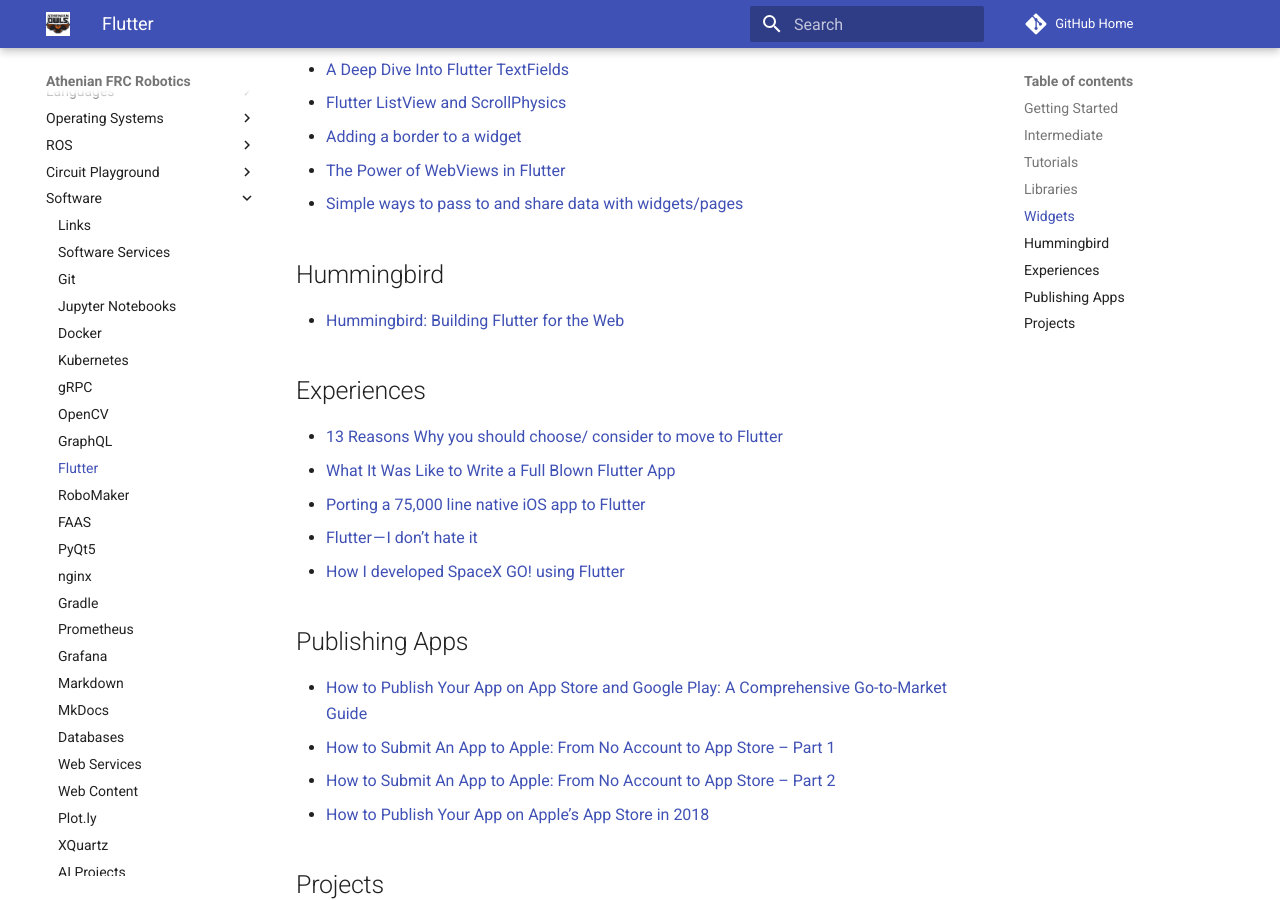
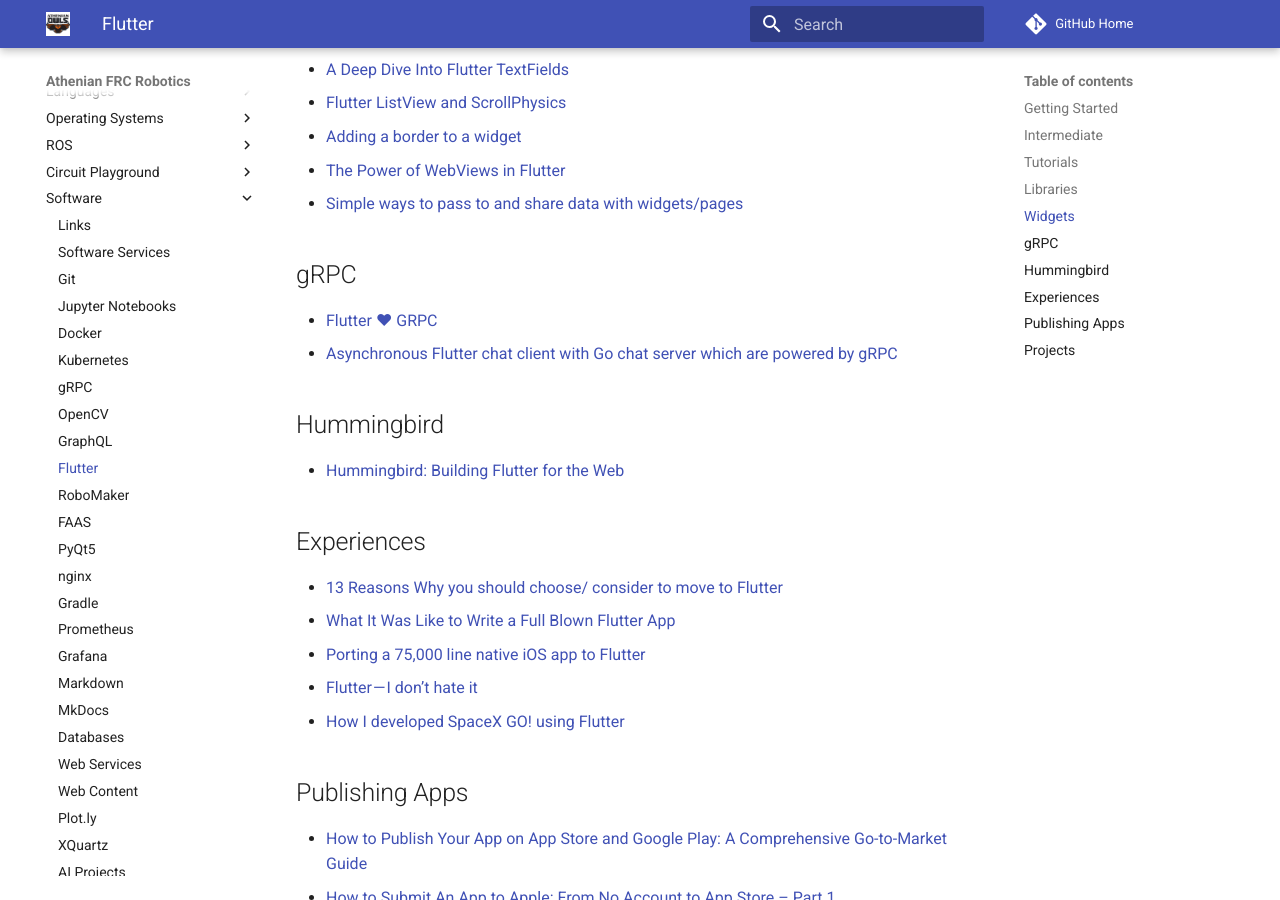
Before and after one commit to athenian-robotics/athenian-robotics-mkdocs, an MkDocs documentation site: the page built from docs/flutter.md, in a window 1280 px wide and 900 px high, scrolled down 1176 px. Built offline with MkDocs 1.6.1 and Material for MkDocs 9.7.7, drawn with Linux system fonts in a browser that asks for light colours; comment, search, counter and statistics services are not loaded.

Commit message:
Update docs

```diff
--- a/docs/flutter.md
+++ b/docs/flutter.md
@@ -35,6 +35,10 @@
 * [The Power of WebViews in Flutter](https://medium.com/flutter-io/the-power-of-webviews-in-flutter-a56234b57df2)
 * [Simple ways to pass to and share data with widgets/pages](https://medium.com/flutter-community/simple-ways-to-pass-to-and-share-data-with-widgets-pages-f8988534bd5b)
 
+## gRPC
+* [Flutter ❤ GRPC](https://medium.com/flutter-community/flutter-grpc-810f87612c6d)
+* [Asynchronous Flutter chat client with Go chat server which are powered by gRPC](https://medium.com/flutter-community/tutorial-asynchronous-flutter-chat-client-with-go-chat-server-which-are-powered-by-grpc-simple-ce913066861c)
+
 ## Hummingbird
 * [Hummingbird: Building Flutter for the Web](https://medium.com/flutter-io/hummingbird-building-flutter-for-the-web-e687c2a023a8)
 
```
